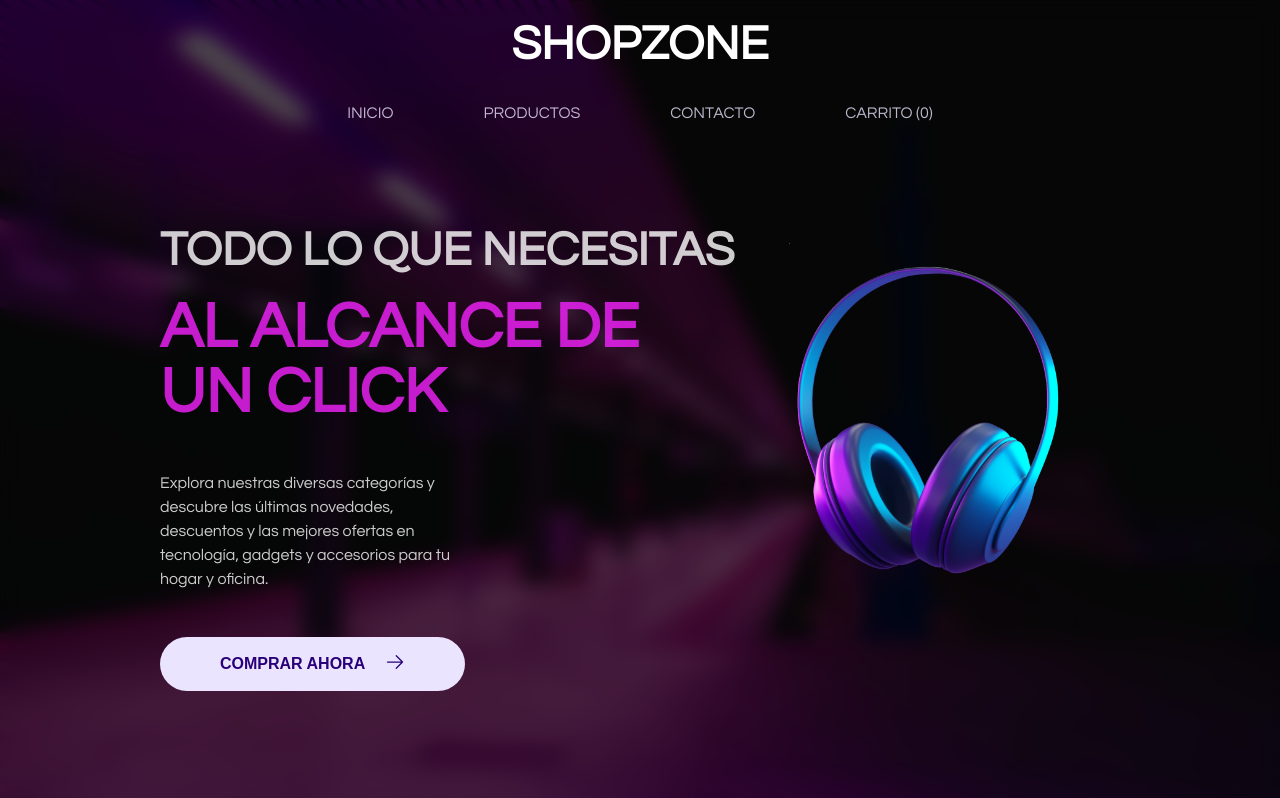
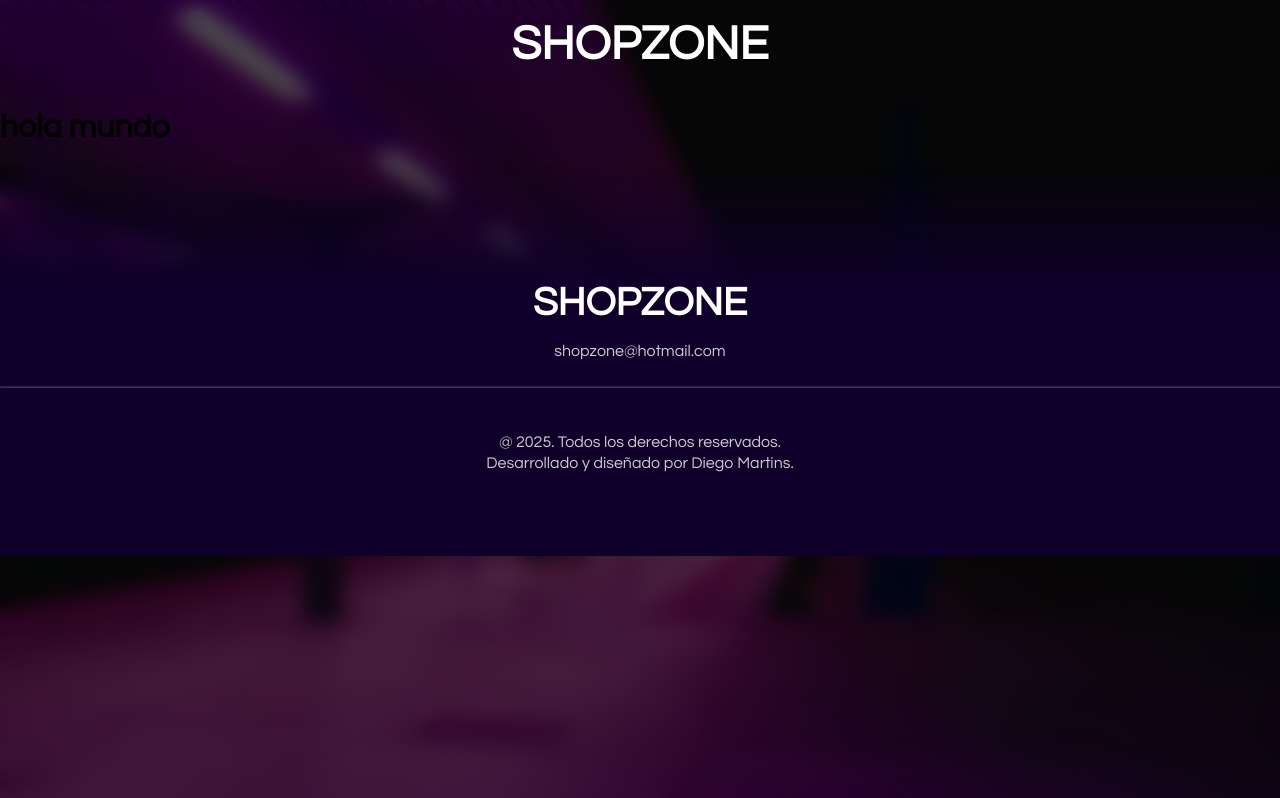
Before and after one commit to MartinsDiego17/Shopzone, a React (Vite) app: page /statusbuy/1 in a window 1280 px wide. Before the commit this address led to /. Shown: the top 798 px of the page. Built offline with nearby package versions, Linux system fonts and the light colour scheme; no server answers; what @mercadopago/sdk-react would draw is missing.

Commit message:
add test

```diff
--- a/src/components/databuypage/DataBuyPage.jsx
+++ b/src/components/databuypage/DataBuyPage.jsx
@@ -4,6 +4,10 @@ import { useEffect, useState } from "react";
 import { get_data_purchase } from "../../utils/buyer/get_data_purchase";
 
 export const DataBuyPage = () => {
+
+        return (
+            <h1>hola mundo</h1>
+        )
 
     const { status } = useParams();
     const navigate = useNavigate();
```
